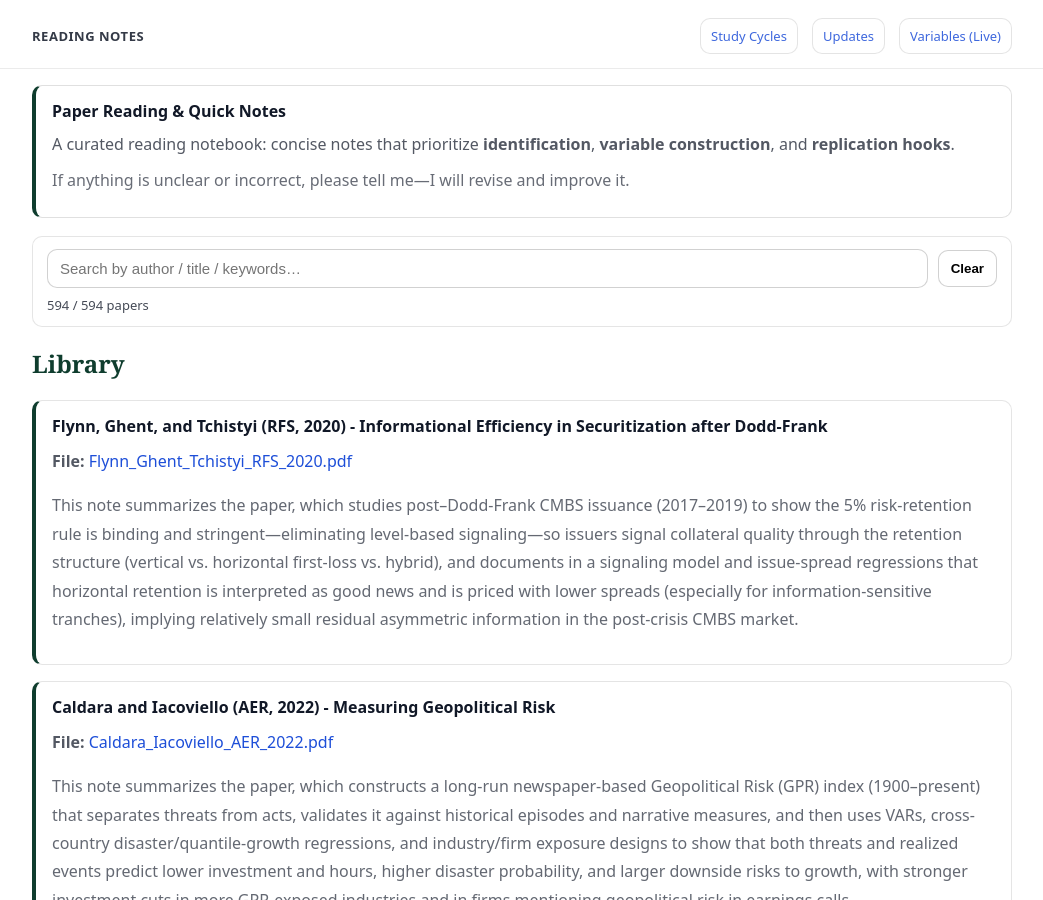
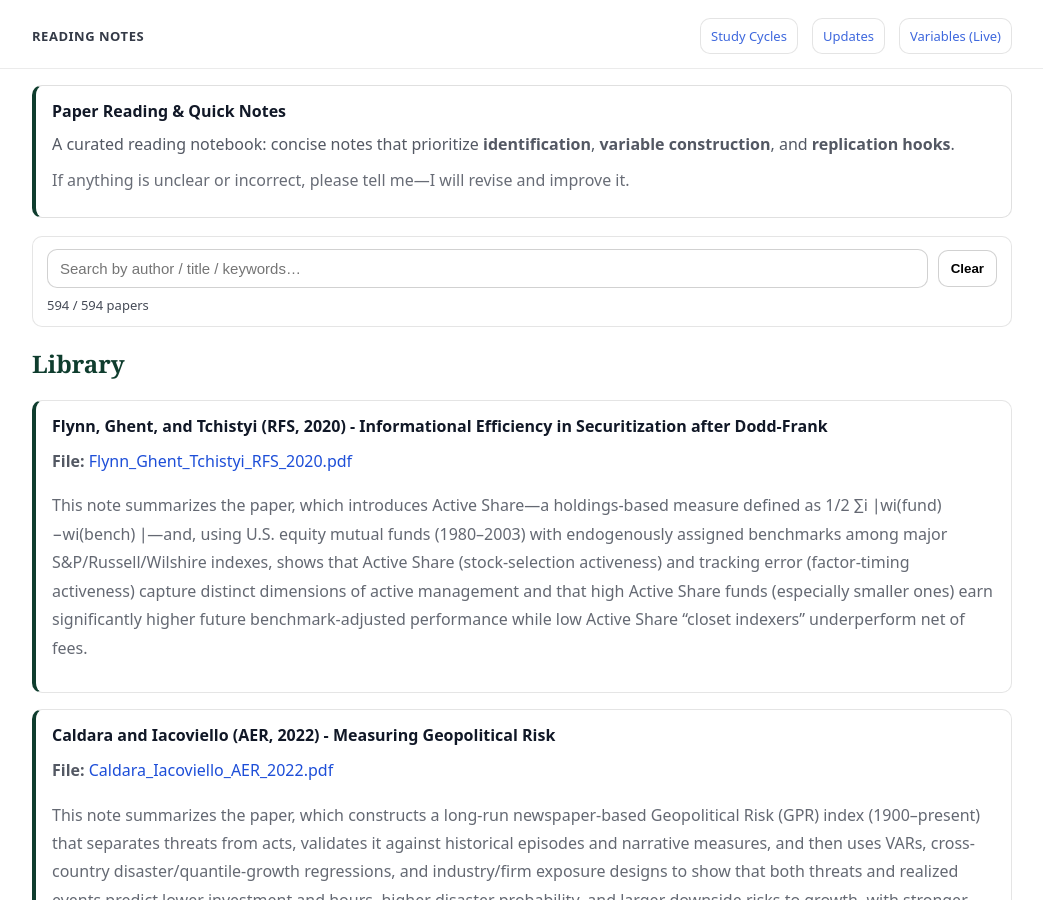
Before and after one commit to yaxinzn/study-archive, a Jekyll site: the page built from reading/index.md, in a window 1280 px wide and 900 px high. Shown: the whole window, without its empty margins (118-1161 px from the left). Built offline with Jekyll 4.4.1, drawn with Linux system fonts in a browser that asks for light colours.

Commit message:
Reading: add/update Flynn_Ghent_Tchistyi_RFS_2020.pdf

```diff
--- a/_data/reading.yml
+++ b/_data/reading.yml
@@ -1,6 +1,6 @@
 - title: "Flynn, Ghent, and Tchistyi (RFS, 2020) - Informational Efficiency in Securitization after Dodd-Frank"
   file: "Flynn_Ghent_Tchistyi_RFS_2020.pdf"
-  desc: "This note summarizes the paper, which studies post–Dodd-Frank CMBS issuance (2017–2019) to show the 5% risk-retention rule is binding and stringent—eliminating level-based signaling—so issuers signal collateral quality through the retention structure (vertical vs. horizontal first-loss vs. hybrid), and documents in a signaling model and issue-spread regressions that horizontal retention is interpreted as good news and is priced with lower spreads (especially for information-sensitive tranches), implying relatively small residual asymmetric information in the post-crisis CMBS market."
+  desc: "This note summarizes the paper, which introduces Active Share—a holdings-based measure defined as 1/2 ∑i ∣wi(fund) −wi(bench) ∣—and, using U.S. equity mutual funds (1980–2003) with endogenously assigned benchmarks among major S&P/Russell/Wilshire indexes, shows that Active Share (stock-selection activeness) and tracking error (factor-timing activeness) capture distinct dimensions of active management and that high Active Share funds (especially smaller ones) earn significantly higher future benchmark-adjusted performance while low Active Share “closet indexers” underperform net of fees."
 
 - title: "Caldara and Iacoviello (AER, 2022) - Measuring Geopolitical Risk"
   file: "Caldara_Iacoviello_AER_2022.pdf"
```
